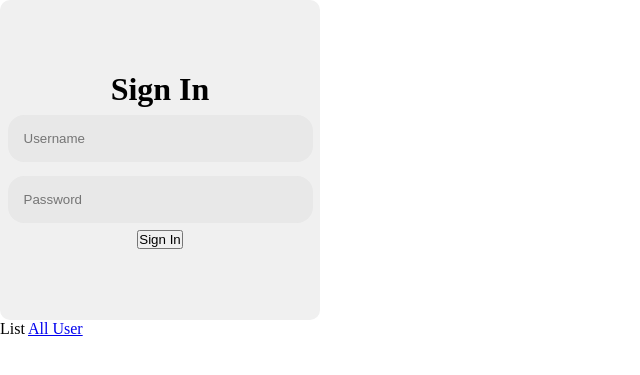
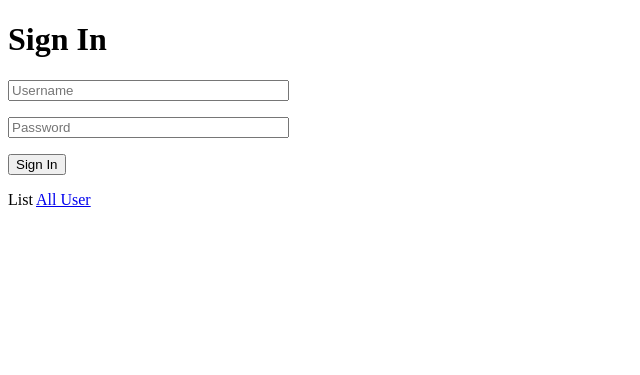
Before and after one commit to jaydder/Flask-Clean-Code, a Flask app: page / in a window 1280 px wide. Shown: the top 375 px of the page, without its empty margins (0-640 px from the left). Run offline with Flask 3, Linux system fonts and the light colour scheme.

Commit message:
templates.index: removed styles tag

```diff
--- a/templates/index.html
+++ b/templates/index.html
@@ -17,40 +17,4 @@
 
         List <a href="{{ url_for('list_all') }}">All User</a>
     </body>
-
-    <style>
-        * {
-            margin: 0;
-            padding: 0;
-            box-sizing: border-box;
-        }
-
-        #formulary {
-            display: flex;
-            flex-direction: column;
-            align-items: center;
-            justify-content: center;
-            background: #f0f0f0;
-            height: 20rem;
-            width: 20rem;
-            border-radius: 10px;
-        }
-        .fields {
-            border: none;
-            padding: 1rem;
-            border-radius: 1rem;
-            background: #e8e8e8;
-            transition: 0.3s;
-            margin: 7px;
-        }
-
-        .fields:focus {
-            outline-color: #e8e8e8;
-            background: #e8e8e8;
-            box-shadow:
-                inset 20px 20px 60px #c5c5c5,
-                inset -20px -20px 60px #ffffff;
-            transition: 0.3s;
-        }
-    </style>
 </html>
```
Also changed, not shown: 1 other file.
